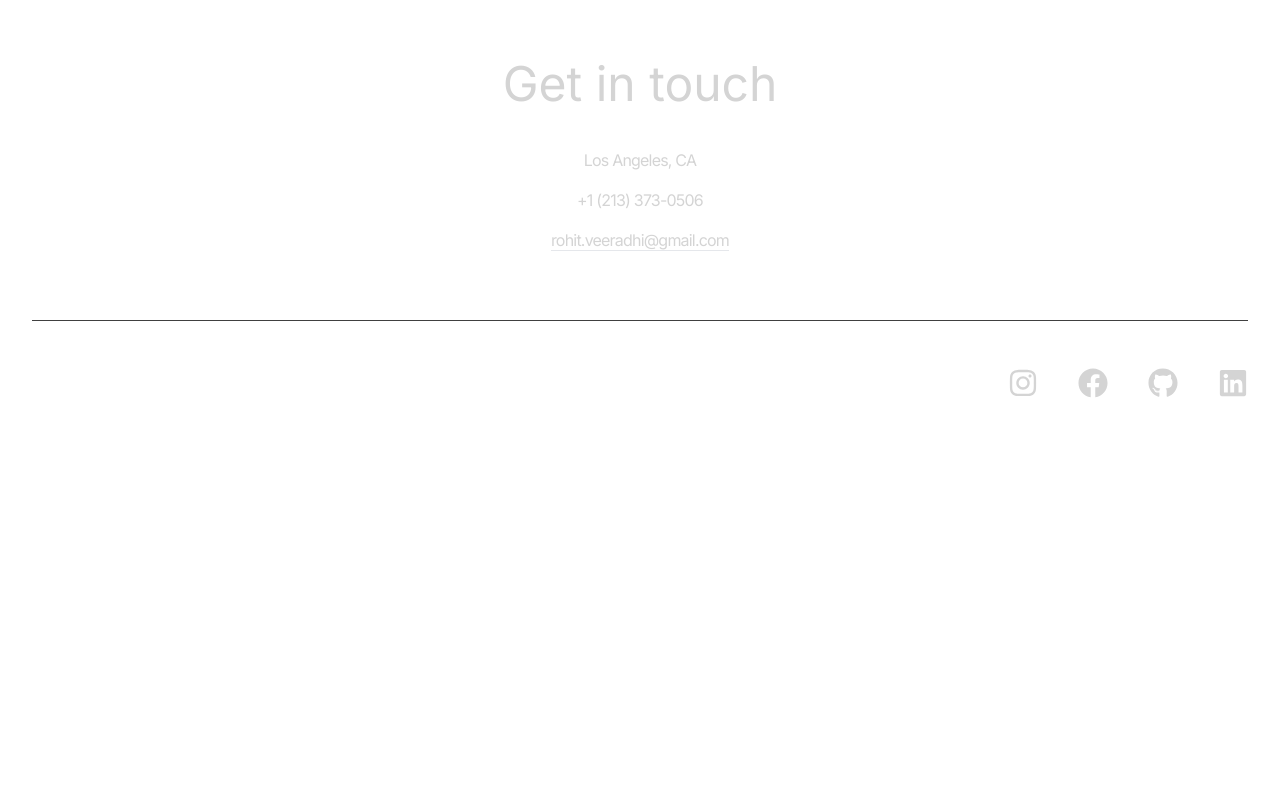
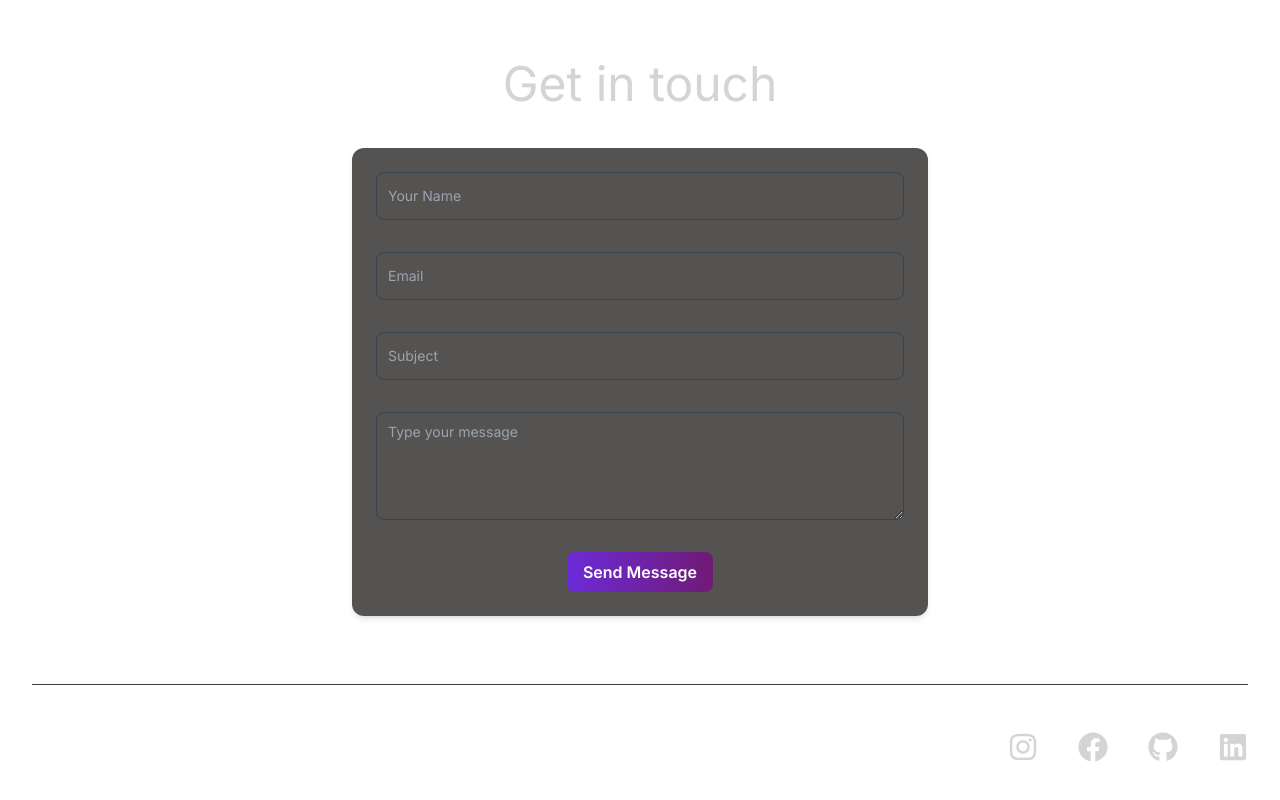
Before and after one commit to Rohit04121998/portfolio, a React (Vite) app: page / in a window 1280 px wide. Shown: the part 5817-6617 px from the top of the page. Before the commit the page ends 6261 px from the top, so only its background shows below. Built offline with nearby package versions, Linux system fonts and the light colour scheme.

Commit message:
added contact form

```diff
--- a/src/components/Contact.jsx
+++ b/src/components/Contact.jsx
@@ -1,8 +1,42 @@
-import { CONTACT } from "../constants";
 import { motion } from "framer-motion";
+import { useState } from "react";
 
 export const Contact = () => {
-  const gmailUrl = `https://mail.google.com/mail/?view=cm&fs=1&to=${CONTACT.email}`;
+  const [submissionStatus, setSubmissionStatus] = useState(null);
+
+  const onSubmit = async (event) => {
+    event.preventDefault();
+    const formData = new FormData(event.target);
+    const additionalData = {
+      access_key: "b7b666dc-56ea-4864-ba04-095bcd661c3c",
+      from_name: "Portfolio Visitor",
+    };
+
+    for (const [key, value] of Object.entries(additionalData)) {
+      formData.append(key, value);
+    }
+
+    const object = Object.fromEntries(formData);
+    const json = JSON.stringify(object);
+    console.log(json);
+
+    const res = await fetch("https://api.web3forms.com/submit", {
+      method: "POST",
+      headers: {
+        "Content-Type": "application/json",
+        Accept: "application/json",
+      },
+      body: json,
+    }).then((res) => res.json());
+
+    if (res.success) {
+      console.log("Success", res);
+      event.target.reset();
+      setSubmissionStatus("success");
+    } else {
+      setSubmissionStatus("error");
+    }
+  };
 
   return (
     <div className="pb-4" id="contact">
@@ -14,28 +48,133 @@ export const Contact = () => {
       >
         Get in touch
       </motion.h1>
-      <div className="text-center tracking-tighter">
-        <motion.p
+
+      <motion.div
         whileInView={{ opacity: 1, x: 0 }}
         initial={{ opacity: 0, x: -100 }}
         transition={{ duration: 0.5 }}
-          className="my-4"
+        className="mx-auto max-w-xl rounded-xl bg-stone-950/70 p-6 bg-blend-normal shadow-md"
       >
-          {CONTACT.address}
-        </motion.p>
-        <motion.p
-          whileInView={{ opacity: 1, x: 0 }}
-          initial={{ opacity: 0, x: 100 }}
-          transition={{ duration: 0.5 }}
-          className="my-4"
+        <form class="space-y-8" onSubmit={onSubmit}>
+          <div class="relative">
+            <input
+              type="text"
+              id="name"
+              required
+              class="border-1 peer block w-full appearance-none rounded-lg border-gray-700 bg-transparent px-2.5 pb-2.5 pt-4 text-sm text-white focus:border-purple-600 focus:outline-none focus:ring-0 dark:border-gray-600 dark:text-white dark:focus:border-purple-500"
+              name="name"
+              placeholder=" "
+            />
+            <label
+              for="name"
+              class="absolute start-1 top-2 z-10 origin-[0] -translate-y-4 scale-75 transform bg-transparent px-2 text-sm text-gray-400 duration-300 peer-placeholder-shown:top-1/2 peer-placeholder-shown:-translate-y-1/2 peer-placeholder-shown:scale-100 peer-focus:top-2 peer-focus:-translate-y-4 peer-focus:scale-75 peer-focus:bg-stone-950/80 peer-focus:px-2 peer-focus:text-purple-600 rtl:peer-focus:left-auto rtl:peer-focus:translate-x-1/4 dark:bg-transparent dark:text-white peer-focus:dark:text-purple-300"
             >
-          {CONTACT.phoneNo}
-        </motion.p>
-        {/* <a href='#' className='border-b'>{CONTACT.email}</a> */}
-        <a href={gmailUrl} target="_blank" rel="noopener noreferrer" className="border-b">
-          {CONTACT.email}
-        </a>
+              Your Name
+            </label>
           </div>
+
+          <div class="relative">
+            <input
+              type="email"
+              id="email"
+              required
+              class="border-1 peer block w-full appearance-none rounded-lg border-gray-700 bg-transparent px-2.5 pb-2.5 pt-4 text-sm text-white focus:border-purple-600 focus:outline-none focus:ring-0 dark:border-gray-600 dark:text-white dark:focus:border-purple-500"
+              name="email"
+              placeholder=""
+            />
+            <label
+              for="email"
+              class="absolute start-1 top-2 z-10 origin-[0] -translate-y-4 scale-75 transform bg-transparent px-2 text-sm text-gray-400 duration-300 peer-placeholder-shown:top-1/2 peer-placeholder-shown:-translate-y-1/2 peer-placeholder-shown:scale-100 peer-focus:top-2 peer-focus:-translate-y-4 peer-focus:scale-75 peer-focus:bg-stone-950/80 peer-focus:px-2 peer-focus:text-purple-600 rtl:peer-focus:left-auto rtl:peer-focus:translate-x-1/4 dark:bg-transparent dark:text-white peer-focus:dark:text-purple-300"
+            >
+              Email
+            </label>
+          </div>
+
+          <div class="relative">
+            <input
+              type="text"
+              id="subject"
+              required
+              class="border-1 peer block w-full appearance-none rounded-lg border-gray-700 bg-transparent px-2.5 pb-2.5 pt-4 text-sm text-white focus:border-purple-600 focus:outline-none focus:ring-0 dark:border-gray-600 dark:text-white dark:focus:border-purple-500"
+              name="subject"
+              placeholder=" "
+            />
+            <label
+              for="subject"
+              class="absolute start-1 top-2 z-10 origin-[0] -translate-y-4 scale-75 transform bg-transparent px-2 text-sm text-gray-400 duration-300 peer-placeholder-shown:top-1/2 peer-placeholder-shown:-translate-y-1/2 peer-placeholder-shown:scale-100 peer-focus:top-2 peer-focus:-translate-y-4 peer-focus:scale-75 peer-focus:bg-stone-950/80 peer-focus:px-2 peer-focus:text-purple-600 rtl:peer-focus:left-auto rtl:peer-focus:translate-x-1/4 dark:bg-transparent dark:text-white peer-focus:dark:text-purple-300"
+            >
+              Subject
+            </label>
+          </div>
+
+          <div class="relative">
+            <textarea
+              rows="4"
+              type="message"
+              id="message"
+              required
+              class="border-1 peer block w-full appearance-none rounded-lg border-gray-700 bg-transparent px-2.5 pb-2.5 pt-4 text-sm text-white focus:border-purple-600 focus:outline-none focus:ring-0 dark:border-gray-600 dark:text-white dark:focus:border-purple-500"
+              name="message"
+              placeholder=""
+            />
+            <label
+              for="message"
+              class="absolute start-1 top-2 z-10 origin-[0] -translate-y-4 scale-75 transform px-2 text-sm text-gray-400 duration-300 peer-placeholder-shown:top-5 peer-placeholder-shown:-translate-y-1/2 peer-placeholder-shown:scale-100 peer-focus:top-2 peer-focus:-translate-y-4 peer-focus:scale-75 peer-focus:bg-stone-950/80 peer-focus:px-2 peer-focus:text-purple-600 rtl:peer-focus:left-auto rtl:peer-focus:translate-x-1/4 dark:bg-transparent dark:text-white peer-focus:dark:text-purple-300"
+            >
+              Type your message
+            </label>
+          </div>
+
+          <div className="flex justify-center">
+            <button
+              type="submit"
+              className="rounded-lg bg-gradient-to-r from-purple-700 to-fuchsia-900 px-4 py-2 font-semibold text-white hover:bg-pink-600 focus:outline-white"
+            >
+              Send Message
+            </button>
+          </div>
+        </form>
+
+        {submissionStatus === "success" && (
+          <div className="mt-4 flex items-center justify-center text-green-500">
+            <svg
+              className="mr-2 h-6 w-6"
+              fill="none"
+              stroke="currentColor"
+              viewBox="0 0 24 24"
+              xmlns="http://www.w3.org/2000/svg"
+            >
+              <path
+                strokeLinecap="round"
+                strokeLinejoin="round"
+                strokeWidth="2"
+                d="M5 13l4 4L19 7"
+              ></path>
+            </svg>
+            Your message was successfully submitted!
+          </div>
+        )}
+
+        {submissionStatus === "error" && (
+          <div className="mt-4 flex items-center justify-center text-red-500">
+            <svg
+              className="mr-2 h-6 w-6"
+              fill="none"
+              stroke="currentColor"
+              viewBox="0 0 24 24"
+              xmlns="http://www.w3.org/2000/svg"
+            >
+              <path
+                strokeLinecap="round"
+                strokeLinejoin="round"
+                strokeWidth="2"
+                d="M6 18L18 6M6 6l12 12"
+              ></path>
+            </svg>
+            There was an error submitting your message.
+          </div>
+        )}
+      </motion.div>
     </div>
   );
 };
```
Lines whose indentation alone changed are shown as unchanged.
